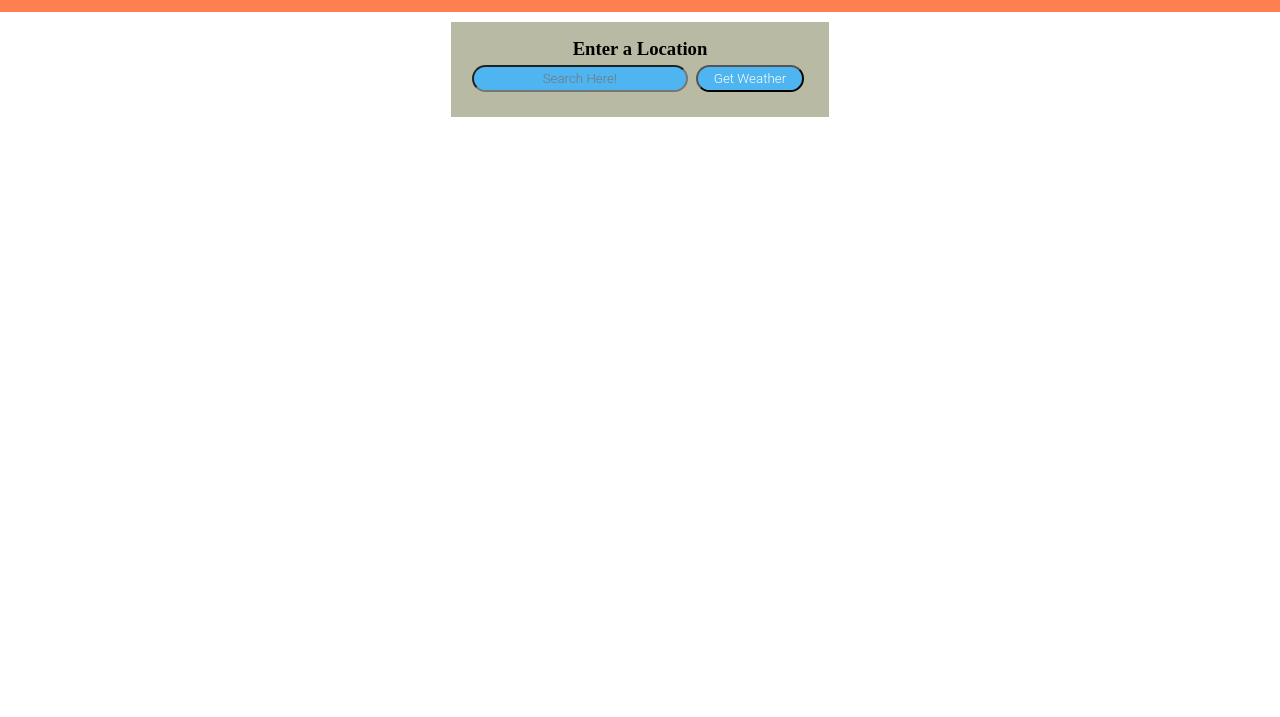
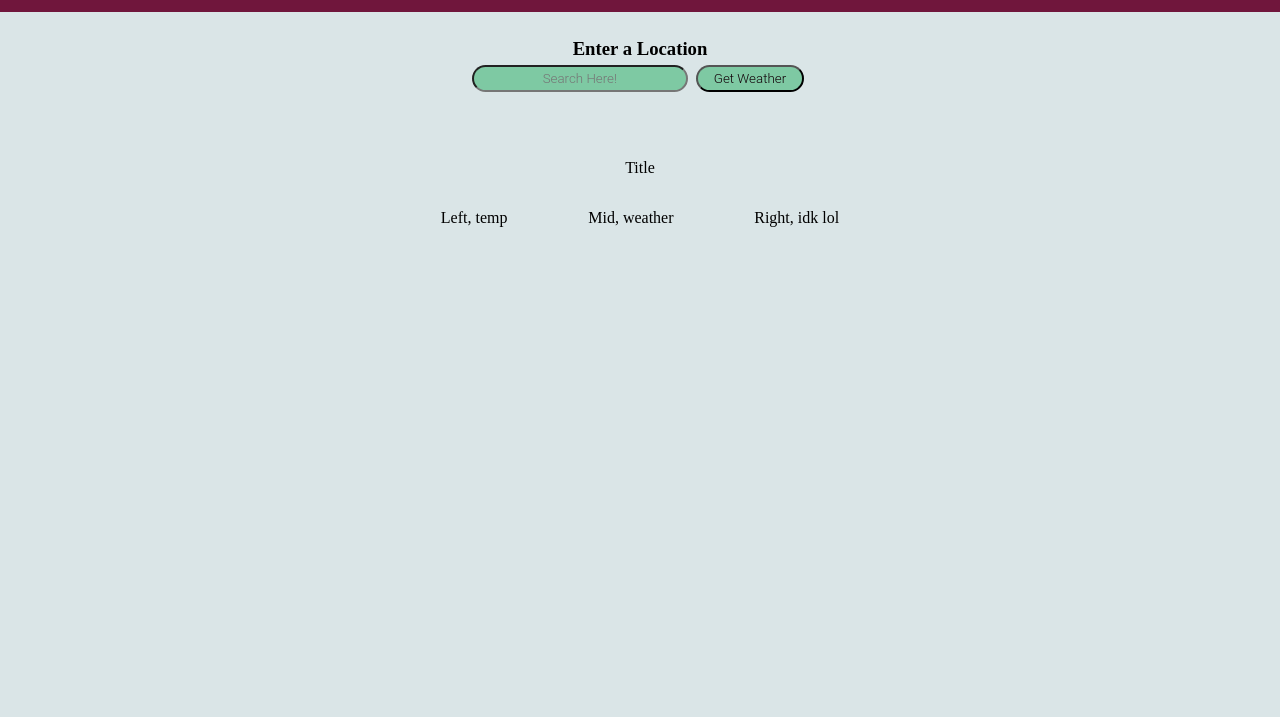
Before and after one commit to ienglehart/weather-dashboard, a plain HTML site: page index.html in a window 1280 px wide. Shown: the part 83-800 px from the top of the page. Drawn offline with Linux system fonts and the light colour scheme.

Commit message:
styles and format
not much but i actually coded thats nice, more later today or tomorrow

```diff
--- a/assets/css/style.css
+++ b/assets/css/style.css
@@ -1,3 +1,13 @@
+:root{
+    --dark: #120309;
+    --subdark: #2E0F15;
+    --mid: #70163C;
+    --sublight: #95B2B8;
+    --light: #7EC9A3;
+    --lightHVR: #3C9066;
+    --bg: #DAE5E7;
+}
+
 * {
     padding: 0;
     margin: 0;
@@ -5,13 +15,15 @@
 body{
     display: grid;
     place-items: center;
+    background-color: var(--bg);
 }
 .hero{
     display: grid;
     place-items: center;
     width: 100%;
     padding: 15px;
-    background-color: coral;
+    background-color: var(--mid);
+    color: whitesmoke;
 }
 .page-title{
     padding: 5px;
@@ -23,7 +35,7 @@ body{
     padding: 1rem;
     justify-content: space-between;
     place-items: center;
-    background-color: #B9BAA3;
+    background-color: none;
     margin: 10px;
 }
 
@@ -40,8 +52,8 @@ body{
     text-decoration:none;
     font-family:'Roboto',sans-serif;
     font-weight:300;
-    color:#FFFFFF;
-    background-color:#4eb5f1;
+    color: var(--dark);
+    background-color: var(--light);
     text-align:center;
 }
 
@@ -55,12 +67,34 @@ body{
     text-decoration:none;
     font-family:'Roboto',sans-serif;
     font-weight:300;
-    color:#FFFFFF;
-    background-color:#4eb5f1;
+    color: var(--dark);
+    background-color:var(--light);
     text-align:center;
     transition: all 0.2s;
 }
 
 .btn:hover{
-    background-color:#4095c6;
+    background-color: var(--lightHVR);
 }
+
+.weather-display {
+    display: grid;
+    grid-template: auto 1fr auto / auto 1fr auto;
+    text-align: center;
+}
+.weather-title {
+    padding: 2rem;
+    grid-column: 1 / 4;
+}
+
+.weather-left {
+    grid-column: 1 / 2;
+}
+
+.weather-mid {
+    grid-column: 2 / 3;
+}
+
+.weather-right {
+    grid-column: 3 / 4;
+}
--- a/assets/js/script.js
+++ b/assets/js/script.js
@@ -49,7 +49,7 @@ var displayWeather = function(data) {
   nameEl.append = nameData;
 
   var tempEl = document.getElementById("location-temp");
-  var tempData = "hi, this will be location"; // data passed in from api here
+  var tempData = data.temp; // data passed in from api here
   tempEl.innerText = tempData;
 
   var weatherEl = document.getElementById("location-weather");
--- a/index.html
+++ b/index.html
@@ -23,10 +23,11 @@
         </div>
 
 
-        <div id="weather" class="print-here">
-            <div id="location-name"></div>
-            <div id="location-temp"></div>
-            <div id="location-weather"></div>
+        <div class="weather-display">
+            <header class="weather-title section">Title</header>
+            <div class="weather-left section" contenteditable>Left, temp</div>
+            <main class="weather-mid section" contenteditable> Mid, weather</main>
+            <div class="weather-right section" contenteditable>Right, idk lol</div>
         </div>
 
     </main>
```
